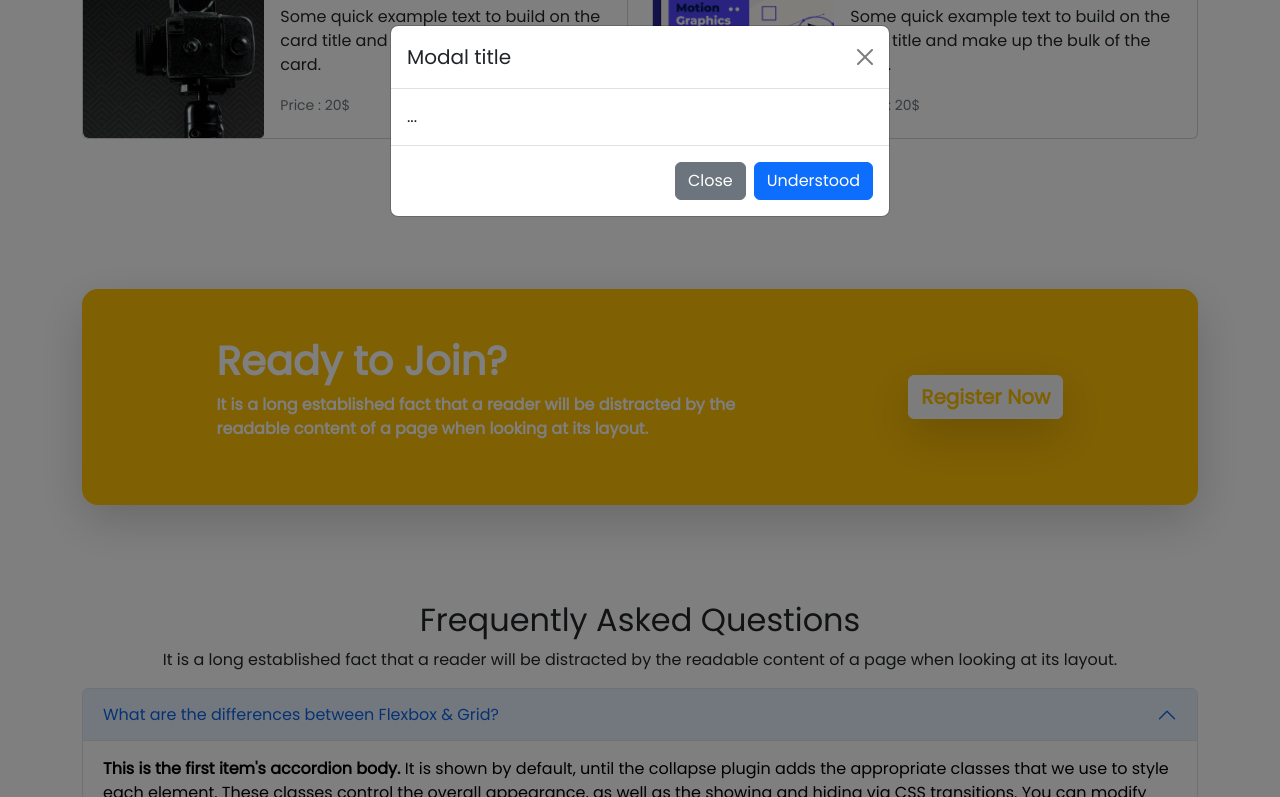
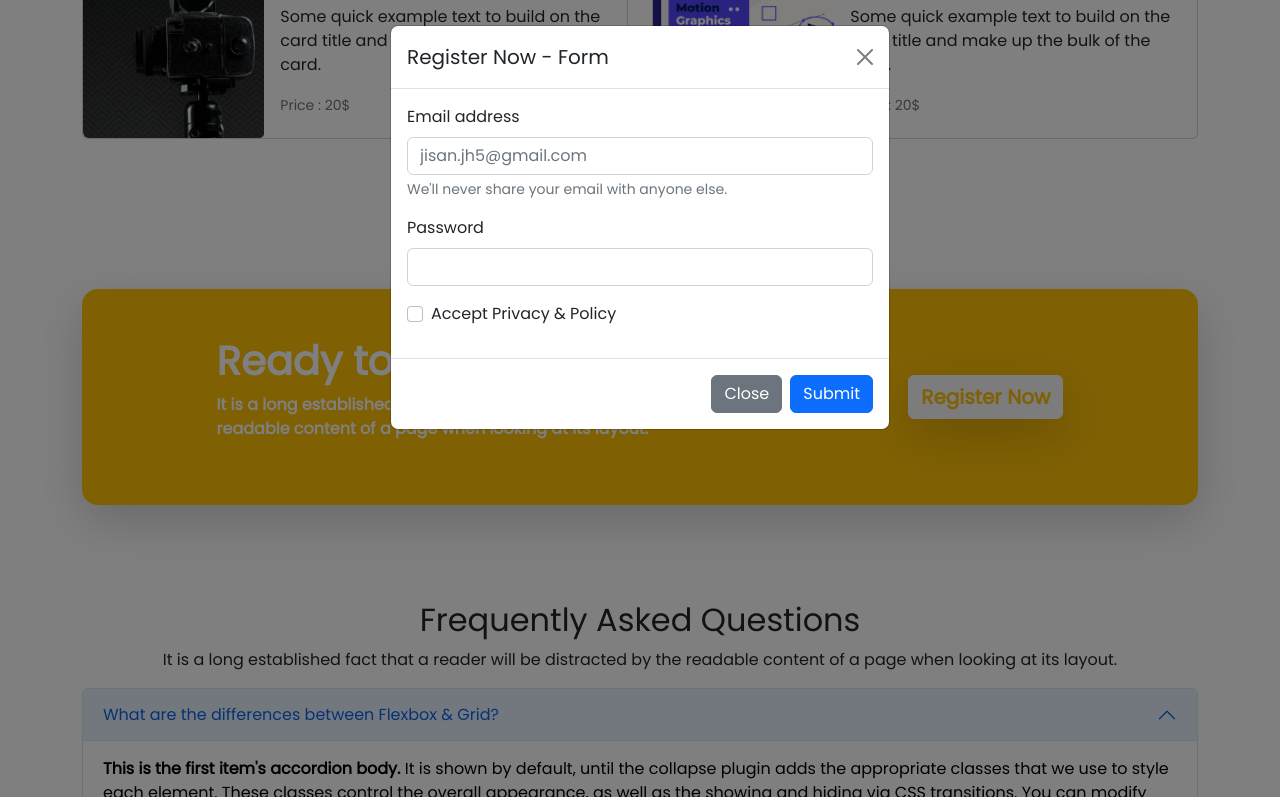
Before and after one commit to Jisan-Hasan/edtech-website, a plain HTML site: page index.html in a window 1280 px wide. Both pictures are taken after a click on the button "Register Now". Shown: the part 1332-2129 px from the top of the page. Drawn offline with nearby package versions, Linux system fonts and the light colour scheme.

Commit message:
modal updated

```diff
--- a/index.html
+++ b/index.html
@@ -311,15 +311,31 @@
                         <div class="modal-dialog">
                             <div class="modal-content">
                                 <div class="modal-header">
-                                    <h5 class="modal-title" id="staticBackdropLabel">Modal title</h5>
+                                    <h5 class="modal-title" id="staticBackdropLabel">Register Now - Form</h5>
                                     <button type="button" class="btn-close" data-bs-dismiss="modal" aria-label="Close"></button>
                                 </div>
                                 <div class="modal-body">
-                                    ...
+                                    <!-- Modal Body Start-->
+                                    <form>
+                                        <div class="mb-3">
+                                          <label for="exampleInputEmail1" class="form-label">Email address</label>
+                                          <input type="email" class="form-control" id="exampleInputEmail1" placeholder="jisan.jh5@gmail.com" aria-describedby="emailHelp">
+                                          <div id="emailHelp" class="form-text">We'll never share your email with anyone else.</div>
+                                        </div>
+                                        <div class="mb-3">
+                                          <label for="exampleInputPassword1" class="form-label">Password</label>
+                                          <input type="password" class="form-control" id="exampleInputPassword1">
+                                        </div>
+                                        <div class="mb-3 form-check">
+                                          <input type="checkbox" class="form-check-input" id="exampleCheck1">
+                                          <label class="form-check-label" for="exampleCheck1">Accept Privacy & Policy</label>
+                                        </div>
+                                      </form>
+                                    <!-- Modal Body End-->
                                 </div>
                                 <div class="modal-footer">
                                     <button type="button" class="btn btn-secondary" data-bs-dismiss="modal">Close</button>
-                                    <button type="button" class="btn btn-primary">Understood</button>
+                                    <button type="button" class="btn btn-primary" >Submit</button>
                                 </div>
                             </div>
                         </div>
```
